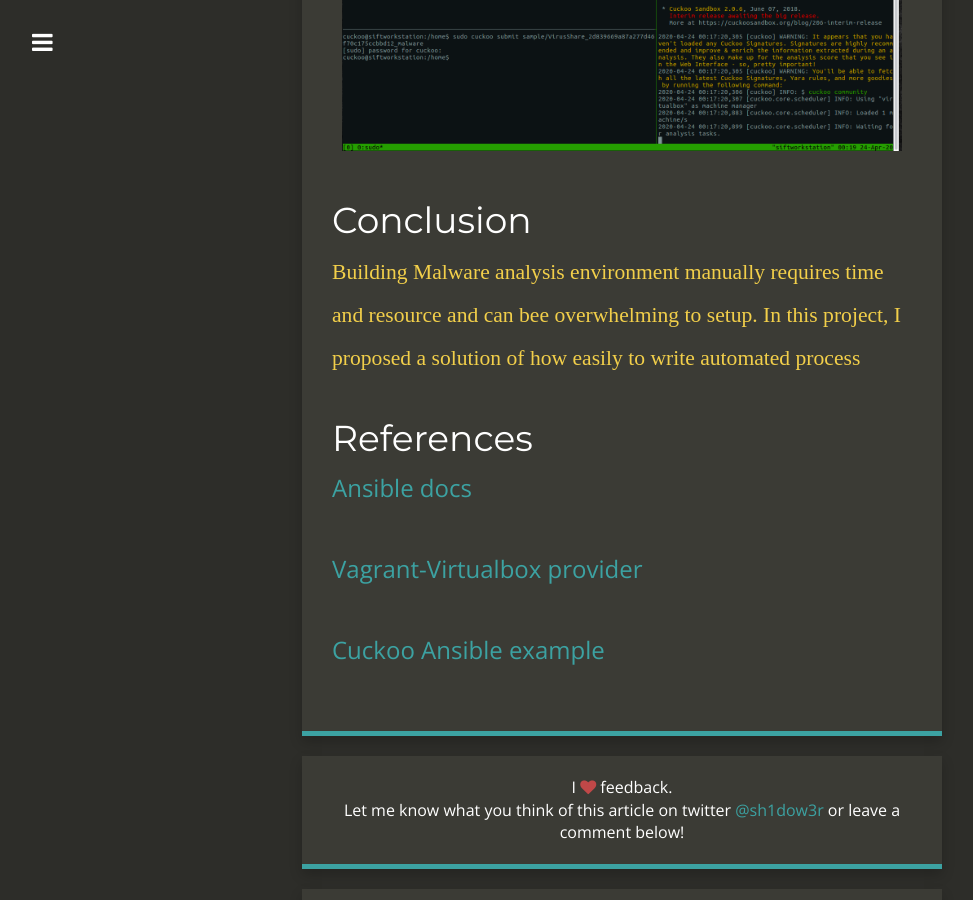
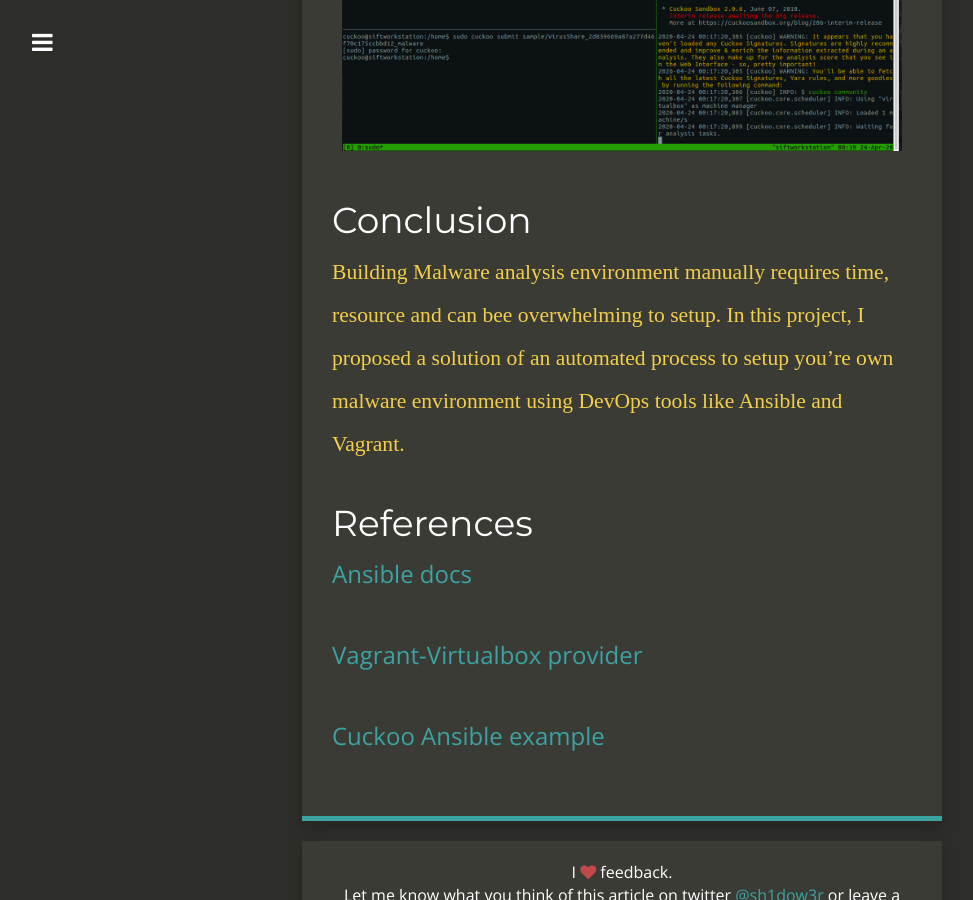
Before and after one commit to sh1dow3r/layer0, a Jekyll site: the page built from _posts/2020-04-14-Cuckoo_SIFT_With_Ansible.md, in a window 1280 px wide and 900 px high, scrolled down 8665 px. Shown: the whole window, without its empty margins (18-991 px from the left). Built offline with Jekyll 4.4.1, drawn with Linux system fonts in a browser that asks for light colours; nearby versions of some CDN libraries; comment, search, counter and statistics services are not loaded; some of the changed text lies outside the part shown.

Commit message:
Conclusion

```diff
--- a/_posts/2020-04-14-Cuckoo_SIFT_With_Ansible.md
+++ b/_posts/2020-04-14-Cuckoo_SIFT_With_Ansible.md
@@ -106,8 +106,8 @@ After windows10 is up and running make sure it's snapshotted and there you go, y
 ## Conclusion
 
 <span style="color: #f2cf4a; font-family: Babas; font-size: 0.9em;">
-Building Malware analysis environment manually requires time and resource and can bee overwhelming to setup. In this project, I proposed a solution of how easily to write automated process
-</span >
+Building Malware analysis environment manually requires time, resource and can bee overwhelming to setup. In this project, I proposed a solution of an automated process
+to setup you're own malware environment using DevOps tools like Ansible and Vagrant. </span >
 
 # References
 
```
